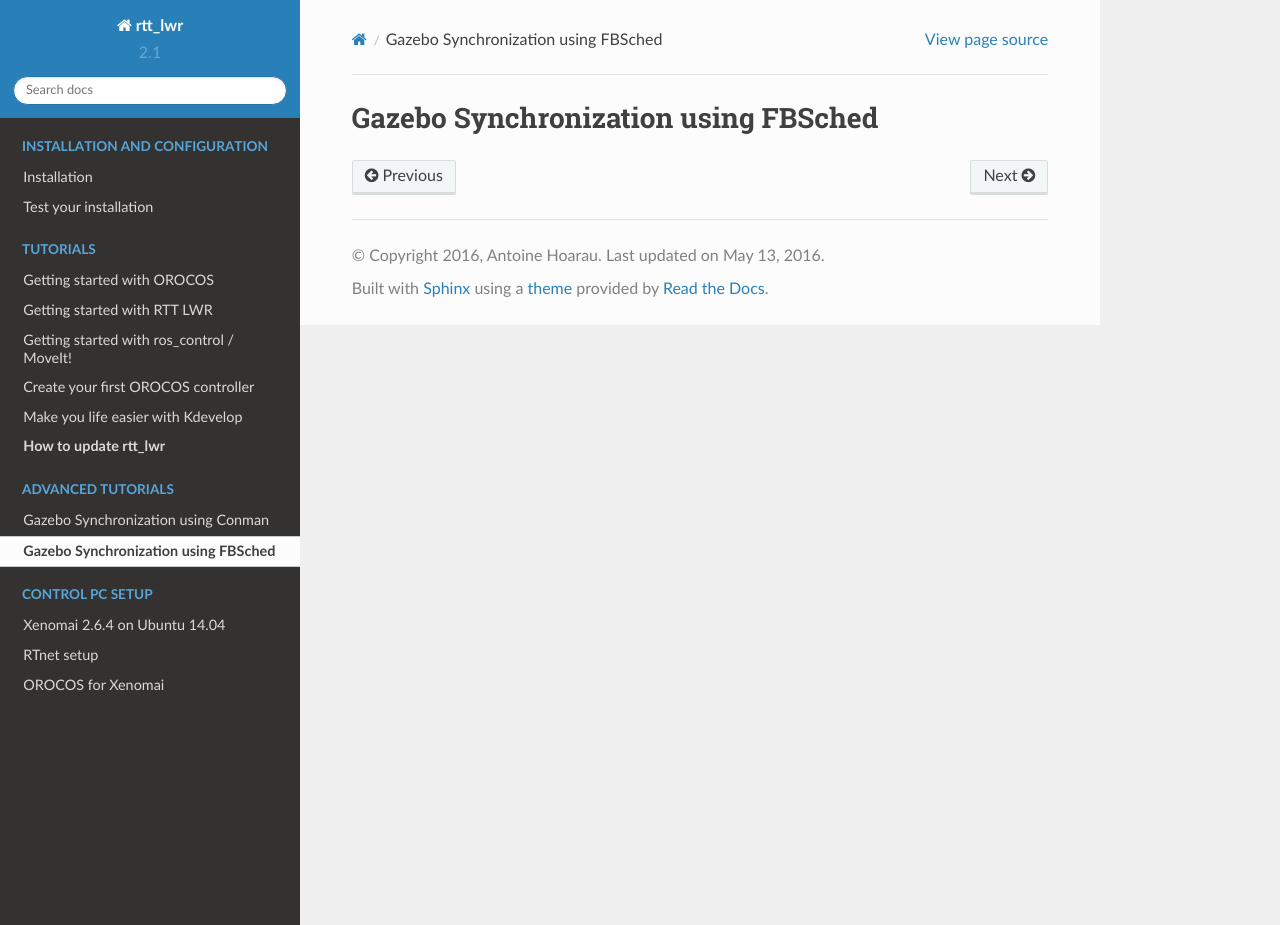
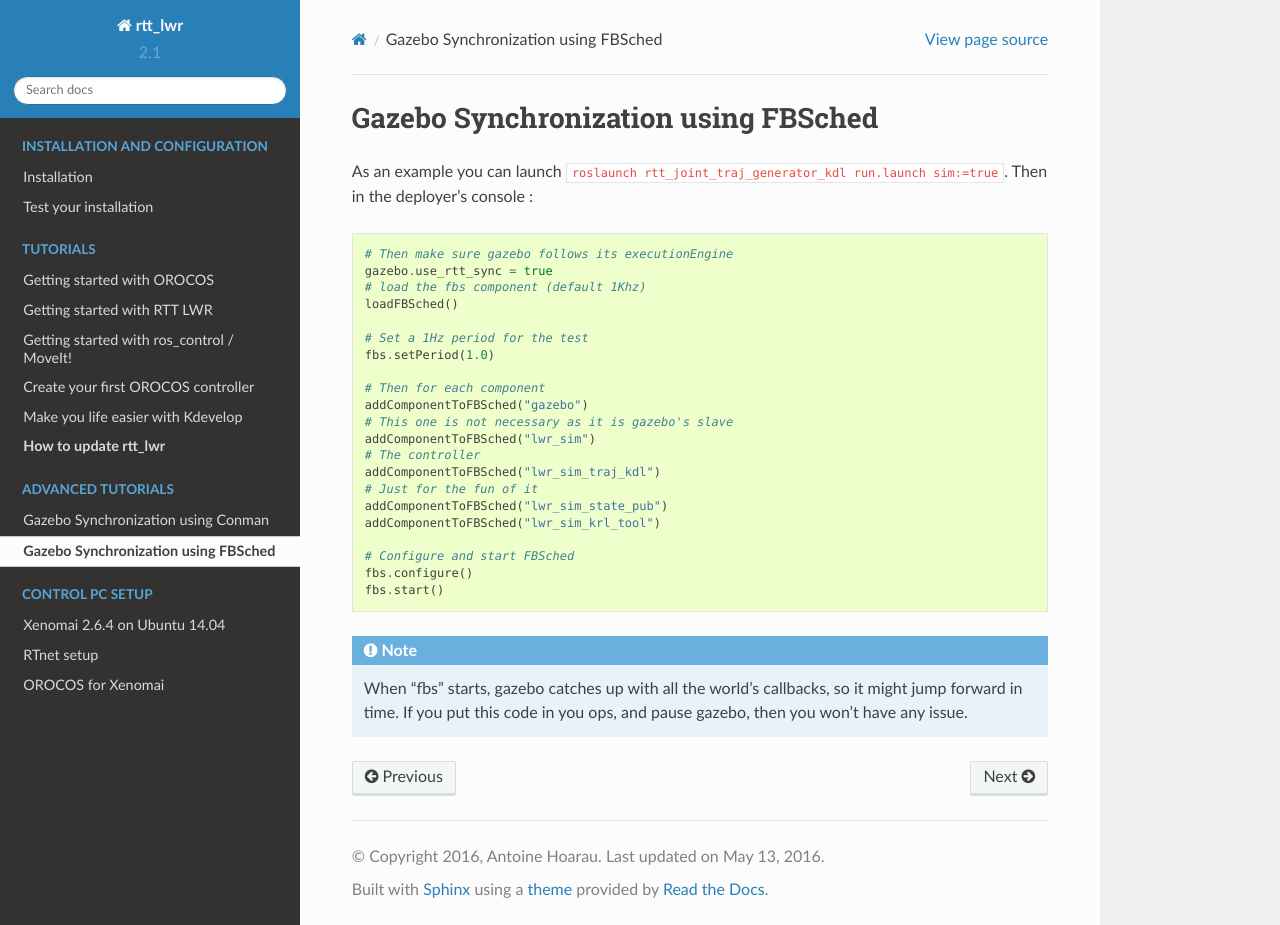
Before and after one commit to kuka-isir/rtt_lwr, a Sphinx documentation site: the page built from docs/source/adv-tutos/gz-sync-fbs.rst, in a window 1280 px wide and 925 px high. Built offline with Sphinx 7.4.7 and the Read the Docs theme 2.0.0, drawn with Linux system fonts in a browser that asks for light colours.

Commit message:
add fbsched tuto

```diff
--- a/docs/source/adv-tutos/gz-sync-fbs.rst
+++ b/docs/source/adv-tutos/gz-sync-fbs.rst
@@ -1,3 +1,35 @@
 ####################################
 Gazebo Synchronization using FBSched
 ####################################
+
+As an example you can launch ``roslaunch rtt_joint_traj_generator_kdl run.launch sim:=true``.
+Then in the deployer's console :
+
+.. code-block:: ruby
+
+    # Then make sure gazebo follows its executionEngine
+    gazebo.use_rtt_sync = true
+    # load the fbs component (default 1Khz)
+    loadFBSched()
+
+    # Set a 1Hz period for the test
+    fbs.setPeriod(1.0)
+
+    # Then for each component
+    addComponentToFBSched("gazebo")
+    # This one is not necessary as it is gazebo's slave
+    addComponentToFBSched("lwr_sim")
+    # The controller
+    addComponentToFBSched("lwr_sim_traj_kdl")
+    # Just for the fun of it
+    addComponentToFBSched("lwr_sim_state_pub")
+    addComponentToFBSched("lwr_sim_krl_tool")
+
+    # Configure and start FBSched
+    fbs.configure()
+    fbs.start()
+
+.. note::
+
+    When "fbs" starts, gazebo catches up with all the world's callbacks, so it might jump forward in time.
+    If you put this code in you ops, and pause gazebo, then you won't have any issue.
```
